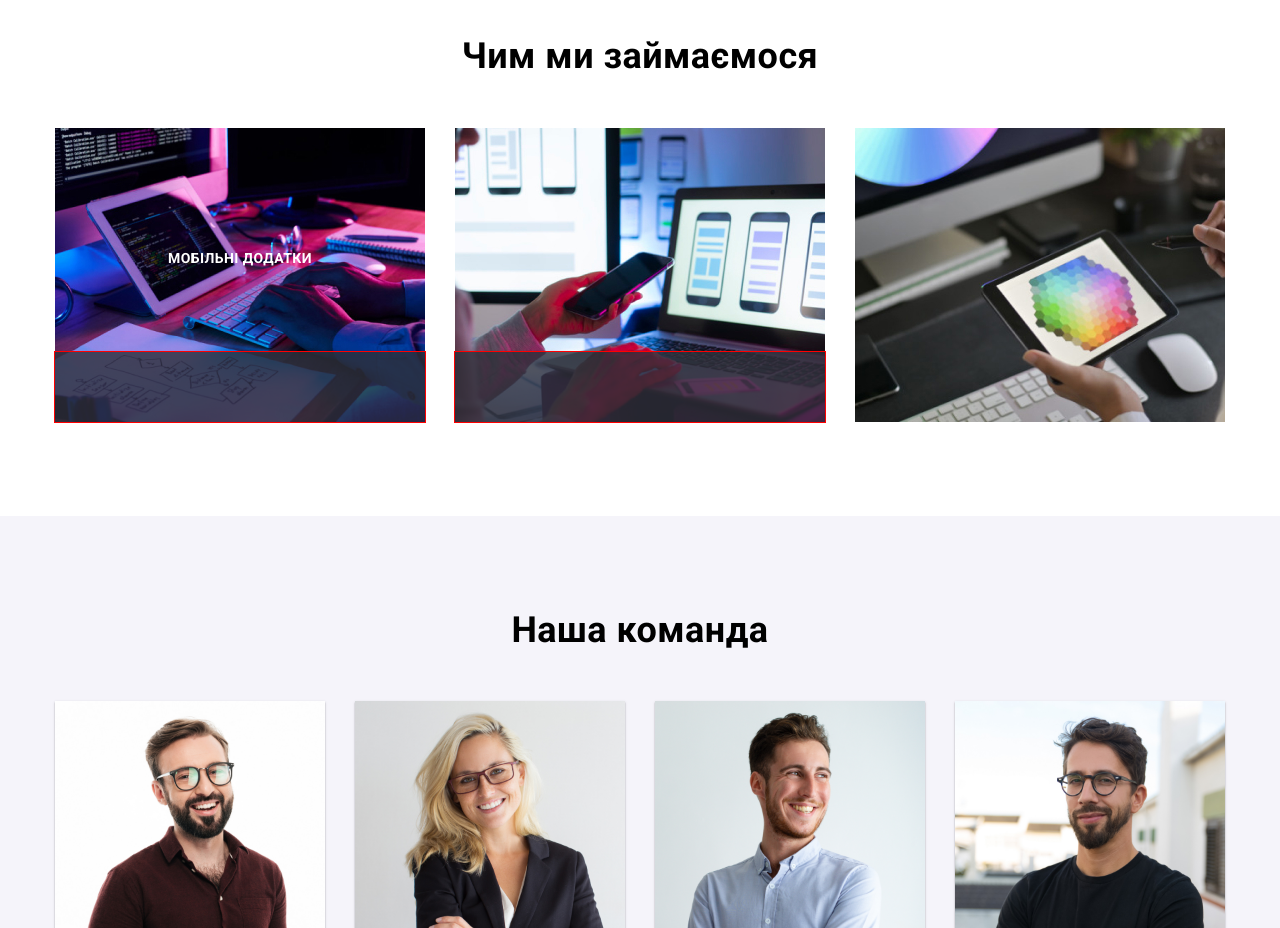
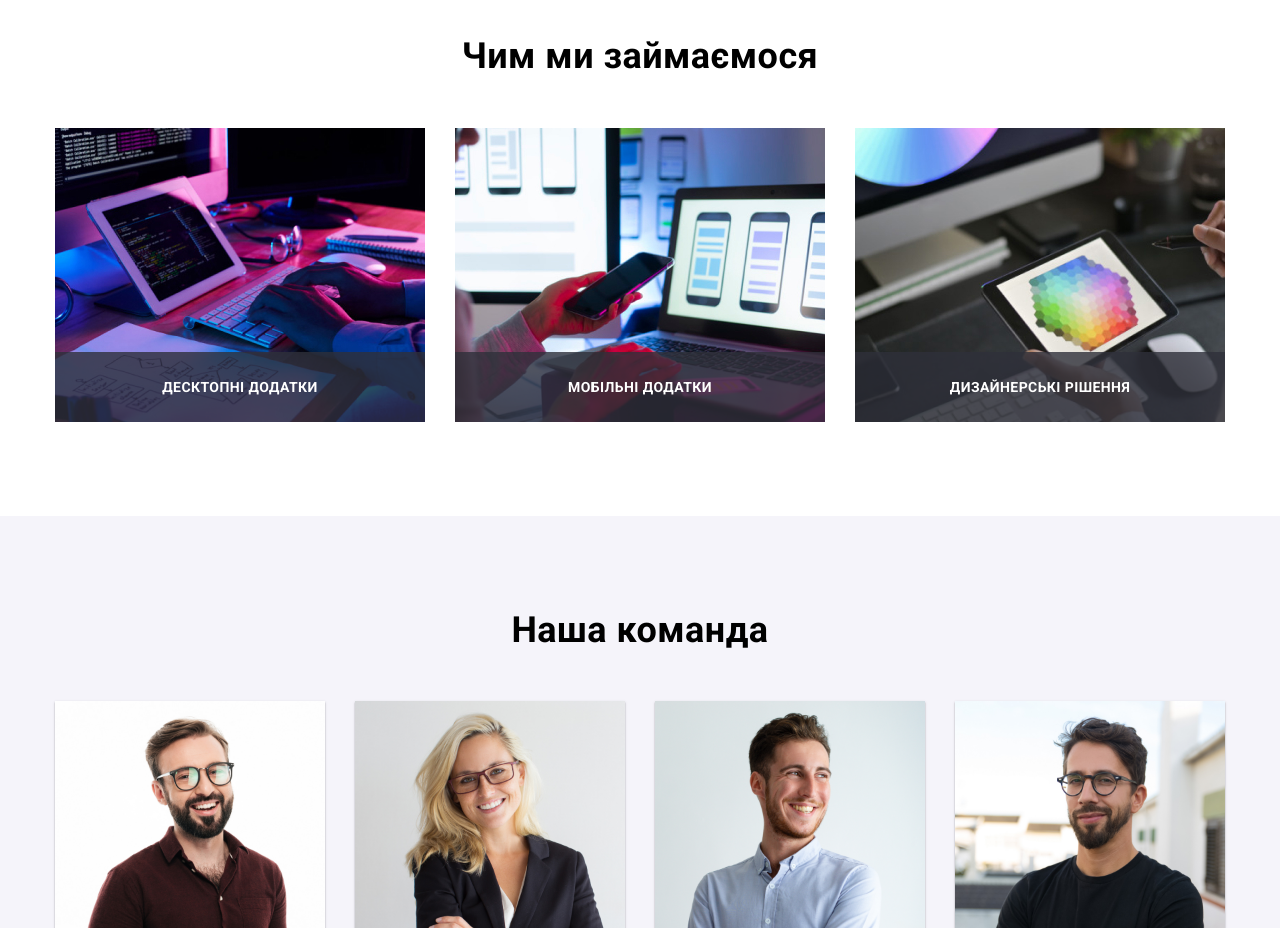
Before and after one commit to novstudent/goit-morkup-hw-05, a plain HTML site: page index.html in a window 1280 px wide. Shown: the part 1080-2008 px from the top of the page. Drawn offline with nearby package versions, Linux system fonts and the light colour scheme.

Commit message:
оверлей і фон

```diff
--- a/css/styles.css
+++ b/css/styles.css
@@ -202,6 +202,7 @@ ul {
 /* модальне вікно */
 .backdrop {
   position: fixed;
+
   top: 0;
   left: 0;
   width: 100%;
@@ -296,39 +297,6 @@ ul {
 .works {
   padding-bottom: 94px;
 }
-.img {
-  position: relative;
-  margin-right: 30px;
-}
-.img::before {
-  position: absolute;
-  bottom: 0px;
-  left: 0px;
-  outline: 1px solid red;
-  content: '';
-  display: block;
-  width: 100%;
-  height: 70px;
-  background: rgba(47, 48, 58, 0.8);
-  /* display: flex;
-  align-items: center;
-  justify-content: center; */
-}
-.img-text {
-  position: absolute;
-  bottom: 50%;
-  left: 50%;
-  transform: translate(-50%, -50%);
-  /* width: 100%;
-  height: 50px; */
-
-  font-weight: 700;
-  font-size: 14px;
-  letter-spacing: 0.03em;
-  text-transform: uppercase;
-  text-align: center;
-  color: #fff;
-}
 .ourwork {
   display: flex;
   list-style: none;
@@ -338,6 +306,34 @@ ul {
   font-size: 36px;
   text-align: center;
   margin-bottom: 50px;
+}
+
+.img {
+  position: relative;
+  margin-right: 30px;
+}
+.img-text {
+  position: absolute;
+  width: 370px;
+  height: 70px;
+  left: 0px;
+  bottom: 0px;
+
+  display: flex;
+  align-items: center;
+  justify-content: center;
+  text-transform: uppercase;
+
+  padding: 0px;
+  margin: 0px;
+  font-weight: 700;
+  font-size: 14px;
+  letter-spacing: 0.03em;
+  /* text-transform: uppercase;
+  text-align: center; */
+
+  color: #fff;
+  background: rgba(47, 48, 58, 0.8);
 }
 
 /* секція 5 наша команда */
@@ -407,10 +403,12 @@ ul {
 .socials-link:focus {
   background-color: #2196f3;
   outline: #2196f3;
+  transition: 250ms cubic-bezier(0.4, 0, 0.2, 1);
 }
 .socials-link:hover .social-icon,
 .socials-link:focus .social-icon {
   fill: #fff;
+  transition: 250ms cubic-bezier(0.4, 0, 0.2, 1);
 }
 .client-item:not(:last-child) {
   margin-right: 30px;
@@ -440,10 +438,12 @@ ul {
 .client-link:focus {
   border-color: #2196f3;
   outline: none;
+  transition: 250ms cubic-bezier(0.4, 0, 0.2, 1);
 }
 .client-link:hover .client-icon,
 .client-link:focus .client-icon {
   fill: #2196f3;
+  transition: 250ms cubic-bezier(0.4, 0, 0.2, 1);
 }
 
 .client-icon {
@@ -472,6 +472,7 @@ ul {
   color: var(--accent-color);
   text-decoration: none;
   outline: none;
+  transition: 750ms cubic-bezier(0.4, 0, 0.2, 1);
 }
 .footer-studio {
   color: var(--white-col);
@@ -497,6 +498,7 @@ ul {
 .footer:focus {
   color: #ffffff;
   outline: none;
+  transition: 250ms cubic-bezier(0.4, 0, 0.2, 1);
 }
 .footer {
   margin: 0px;
@@ -542,6 +544,7 @@ ul {
     0 3px 1px 0 rgba(0, 0, 0, 0.1);
   background: #2196f3;
   outline: none;
+  transition: 250ms cubic-bezier(0.4, 0, 0.2, 1);
 }
 
 .btn-nav {
@@ -566,7 +569,6 @@ ul {
   line-height: 1.625;
 
   background-color: #f5f4fa;
-  /* color: #212121; */
 
   cursor: pointer;
   padding: 6px 22px;
@@ -625,6 +627,7 @@ ul {
   box-shadow: 1px 4px 6px 0 rgba(0, 0, 0, 0.16), 0 4px 4px 0 rgba(0, 0, 0, 0.06),
     0 1px 1px 0 rgba(0, 0, 0, 0.12);
   background: #fff;
+  transition: 250ms cubic-bezier(0.4, 0, 0.2, 1);
 }
 /* ===overlu== */
 .overlu {
@@ -645,11 +648,12 @@ ul {
   height: 100%;
 
   transform: translateY(100%);
-  transition: 250ms cubic-bezier(0.4, 0, 0.2, 1);
+  /* transition: 250ms cubic-bezier(0.4, 0, 0.2, 1); */
 }
 .project:hover .overlu-color,
 .project:focus .overlu-color {
   transform: translateY(0%);
+  transition: 850ms cubic-bezier(0.4, 0, 0.2, 1);
 }
 .overlu-text {
   font-size: 18px;
--- a/index.html
+++ b/index.html
@@ -165,14 +165,24 @@
           <h2 class="section-heading">Чим ми займаємося</h2>
           <ul class="ourwork">
             <li class="img">
-              <img src="images/img.jpg" alt="компютери" width="370" />
+              <div class="">
+                <img
+                  class="img-tin"
+                  src="images/img.jpg"
+                  alt="компютери"
+                  width="370"
+                />
+                <p class="img-text">Десктопні додатки</p>
+              </div>
+            </li>
+
+            <li class="img">
+              <img src="images/box2.jpg" alt="телефони" width="370" />
               <p class="img-text">Мобільні додатки</p>
             </li>
             <li class="img">
-              <img src="images/box2.jpg" alt="телефони" width="370" />
-            </li>
-            <li>
               <img src="images/img3.jpg" alt="планшети" width="370" />
+              <p class="img-text">Дизайнерські рішення</p>
             </li>
           </ul>
         </div>
```
